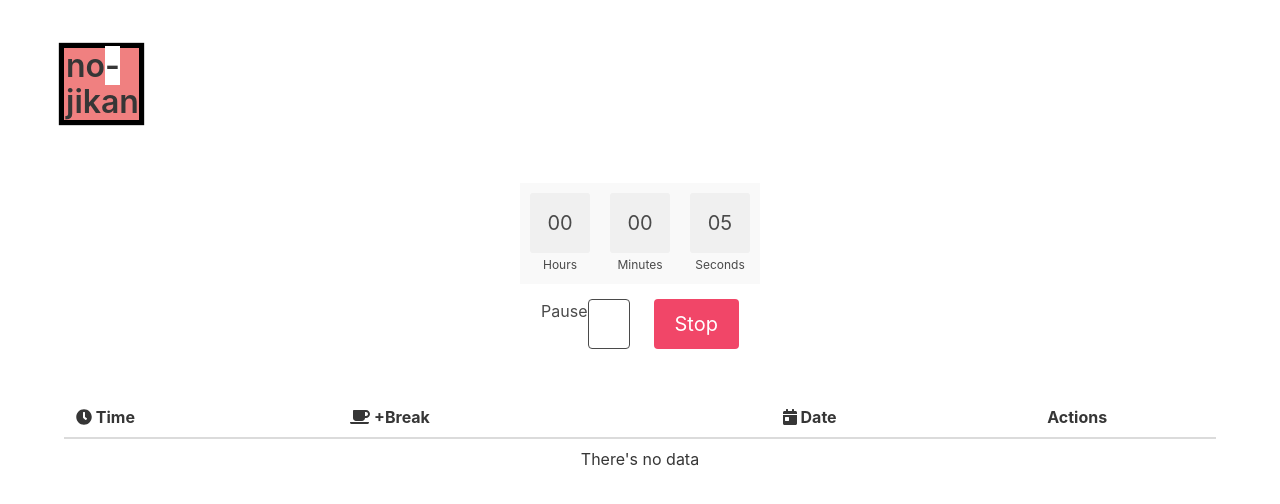
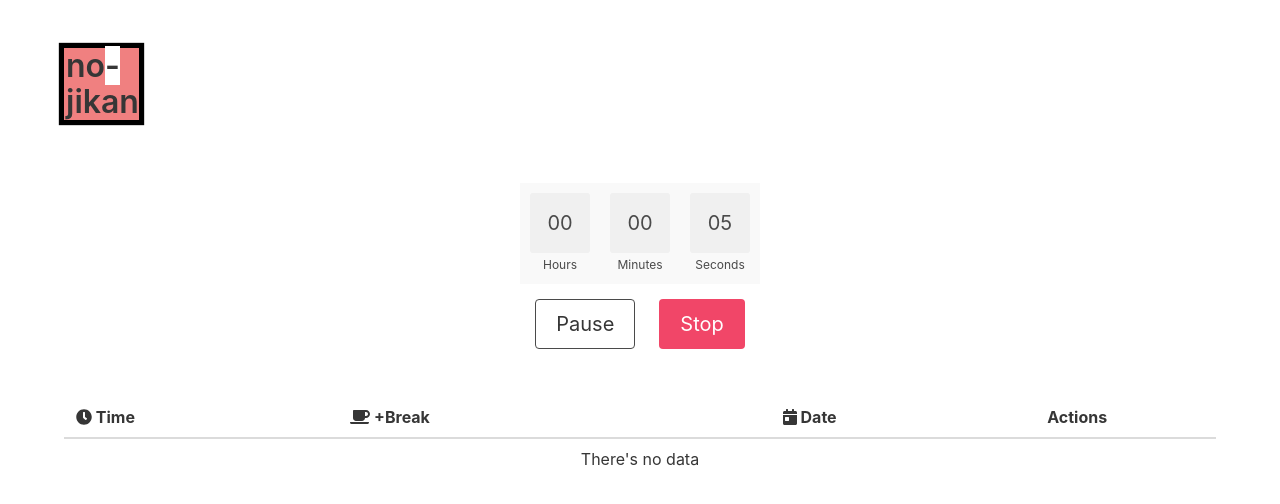
Before and after one commit to 3ddysan/no-jikan, a React (Create React App) app: page / in a window 1280 px wide. Shown: the top 504 px of the page. Built offline with nearby package versions, Linux system fonts and the light colour scheme.

Commit message:
feat: Rename toggle button from 'play' to 'start'

```diff
--- a/src/components/Timer/index.js
+++ b/src/components/Timer/index.js
@@ -57,8 +57,8 @@ export function Controls({ onToggle, onStop, state }) {
     return (
         <div className="columns is-mobile is-centered">
             <div className="column is-1" style={{ width: 'auto' }}>
-                    {state === 'running' ? 'Pause' : 'Play'}
                 <button data-testid="startButton" onClick={onToggle} className={classes('button', 'is-medium', playPauseStyle[state])}>
+                    {state === 'running' ? 'Pause' : 'Start'}
                 </button>
             </div>
             <div className="column is-1" style={{ width: 'auto' }}>
```
Also changed, not shown: 1 other file (tests, documents, lock files or other folders).
